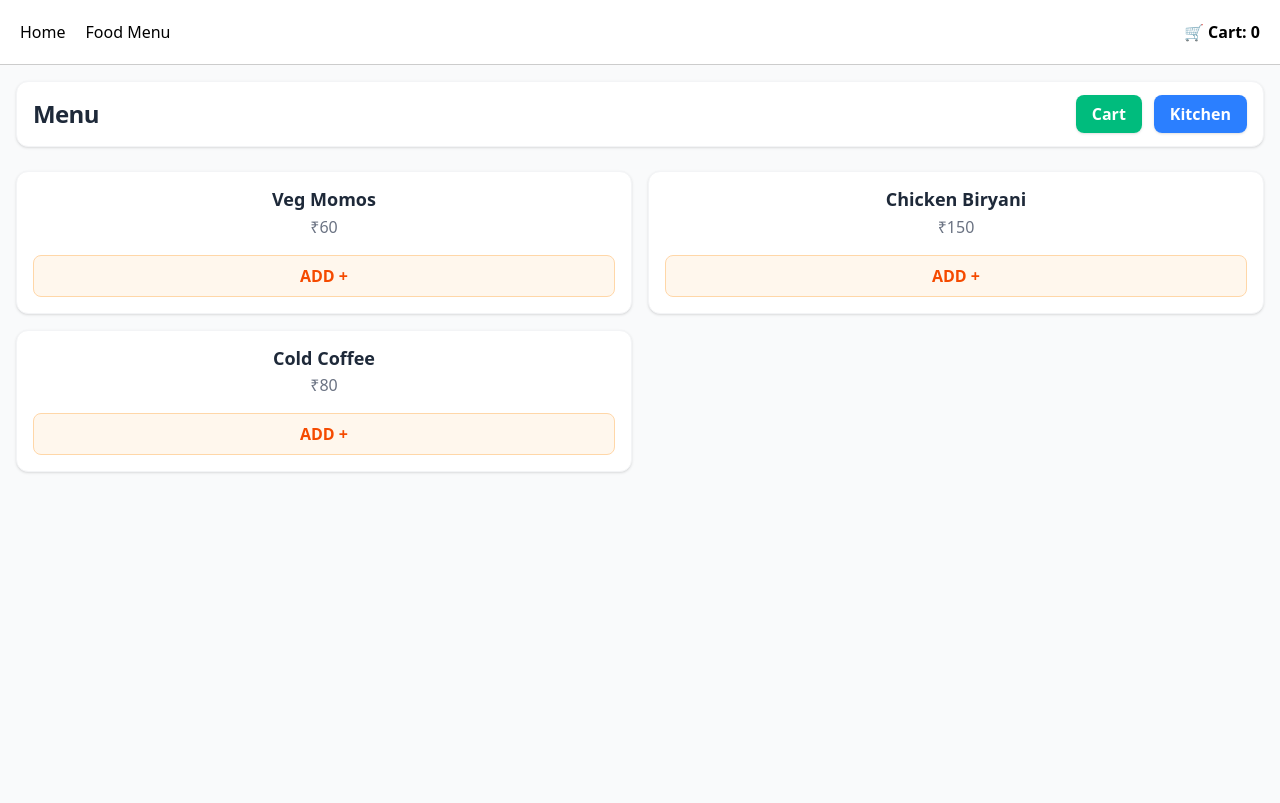
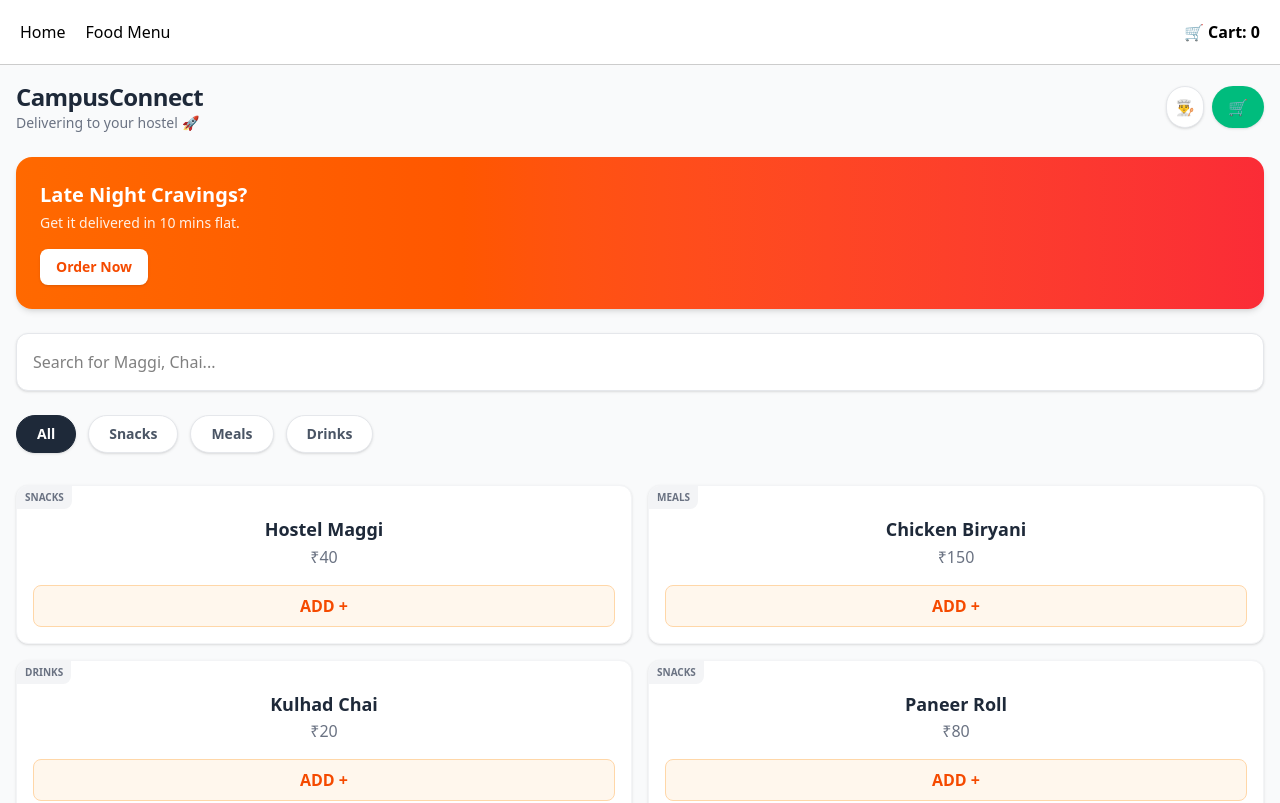
Before and after one commit to Shivstar01/campus-connect, a React (Vite) app: page /menu in a window 1280 px wide. Shown: the top 803 px of the page. Built offline with nearby package versions, Linux system fonts and the light colour scheme.

Commit message:
built splash screen and connected checkout/kitchen to node backend

```diff
--- a/src/CartContext.jsx
+++ b/src/CartContext.jsx
@@ -1,29 +1,45 @@
-import { createContext, useState } from "react";
+import { createContext, useState, useEffect } from 'react';
 
-// 1. Create the Context (The "Radio Station")
 export const CartContext = createContext();
 
-// 2. Create the Provider (The "Broadcast Tower")
 export const CartProvider = ({ children }) => {
-  const [cart, setCart] = useState([]); // This state lives globally!
 
-  const [orders , setOrders] = useState([]);
+  // 1. INITIALIZATION: Instead of starting empty, check the browser's hard drive first!
+  const [cart, setCart] = useState(() => {
+    const savedCart = localStorage.getItem('campusCart');
+    return savedCart ? JSON.parse(savedCart) : []; // If data exists, parse it. If not, empty array.
+  });
 
-  // Function to add item to cart
+  const [orders, setOrders] = useState(() => {
+    const savedOrders = localStorage.getItem('campusOrders');
+    return savedOrders ? JSON.parse(savedOrders) : [];
+  });
+
+  // 2. THE WATCHERS: Every time 'cart' changes, save the new version to localStorage
+  useEffect(() => {
+    localStorage.setItem('campusCart', JSON.stringify(cart));
+  }, [cart]);
+
+  // Every time 'orders' change, save the new version to localStorage
+  useEffect(() => {
+    localStorage.setItem('campusOrders', JSON.stringify(orders));
+  }, [orders]);
+
+  // 3. THE FUNCTIONS (These stay exactly the same!)
   const addToCart = (item) => {
-    setCart([...cart, item]); };// Add new item to existing list
+    setCart((prevCart) => [...prevCart, item]);
+  };
 
-    const clearCart =()=>{
-      setCart([]);
-    };
+  const clearCart = () => {
+    setCart([]);
+  };
 
-    const addOrder=(newOrder)=>{
-      setOrders([...orders , newOrder])
-    };
-
+  const addOrder = (newOrder) => {
+    setOrders((prevOrders) => [...prevOrders, newOrder]);
+  };
 
   return (
-    <CartContext.Provider value={{ cart, addToCart ,clearCart , orders , addOrder }}>
+    <CartContext.Provider value={{ cart, orders, addToCart, clearCart, addOrder }}>
       {children}
     </CartContext.Provider>
   );
--- a/src/Home.jsx
+++ b/src/Home.jsx
@@ -1,4 +1,47 @@
-function Home() {
-  return <h1>🏠 Welcome to CampusConnect</h1>;
-}
+import { Link } from 'react-router-dom';
+
+const Home = () => {
+  return (
+    // Full screen gradient background
+    <div className="min-h-screen bg-gradient-to-br from-orange-500 to-red-500 flex flex-col items-center justify-center p-6 font-sans text-center relative overflow-hidden">
+
+      {/* Decorative background emojis to give it that food-app vibe */}
+      <div className="absolute top-10 left-10 text-6xl opacity-20 transform -rotate-12">🍔</div>
+      <div className="absolute top-20 right-10 text-7xl opacity-20 transform rotate-12">🍕</div>
+      <div className="absolute bottom-20 left-16 text-6xl opacity-20 transform rotate-45">🍟</div>
+      <div className="absolute bottom-32 right-12 text-7xl opacity-20 transform -rotate-12">🥤</div>
+
+      {/* Main Content */}
+      <div className="relative z-10 flex flex-col items-center">
+        {/* Logo / Main Icon */}
+        <div className="bg-white p-6 rounded-full shadow-2xl mb-6 flex items-center justify-center">
+          <span className="text-5xl">🛵</span>
+        </div>
+
+        <h1 className="text-5xl font-black text-white tracking-tight mb-2 drop-shadow-md">
+          CampusConnect
+        </h1>
+
+        <p className="text-lg text-white font-medium opacity-90 mb-10 max-w-xs drop-shadow-sm">
+          Skip the mess line. Get late-night cravings delivered to your hostel block in 10 minutes.
+        </p>
+
+        {/* The Call to Action Button */}
+        <Link
+          to="/menu"
+          className="bg-white text-orange-600 px-10 py-4 rounded-full text-xl font-black shadow-xl hover:scale-105 hover:shadow-2xl active:scale-95 transition-all w-full max-w-xs"
+        >
+          Explore Menu ➔
+        </Link>
+      </div>
+
+      {/* Small footer text */}
+      <div className="absolute bottom-6 text-white text-sm font-medium opacity-70">
+        Built for the campus late-nighters.
+      </div>
+
+    </div>
+  );
+};
+
 export default Home;
--- a/src/Menu.jsx
+++ b/src/Menu.jsx
@@ -3,55 +3,108 @@ import { CartContext } from './CartContext';
 import { Link } from 'react-router-dom';
 
 const Menu = () => {
-  const { addToCart } = useContext(CartContext);
+  const { addToCart, cart } = useContext(CartContext);
 
-  // Your same state, just wrapped in a beautiful new UI
+  // 🟢 NEW: State for our Search Bar and Categories
+  const [searchQuery, setSearchQuery] = useState('');
+  const [activeCategory, setActiveCategory] = useState('All');
+
+  // 🟢 NEW: Expanded Menu with Categories
   const [foodItems] = useState([
-    { id: 1, name: "Veg Momos", price: 60 },
-    { id: 2, name: "Chicken Biryani", price: 150 },
-    { id: 3, name: "Cold Coffee", price: 80 }
+    { id: 1, name: "Hostel Maggi", price: 40, category: "Snacks" },
+    { id: 2, name: "Chicken Biryani", price: 150, category: "Meals" },
+    { id: 3, name: "Kulhad Chai", price: 20, category: "Drinks" },
+    { id: 4, name: "Paneer Roll", price: 80, category: "Snacks" },
+    { id: 5, name: "Cold Coffee", price: 60, category: "Drinks" },
+    { id: 6, name: "Veg Thali", price: 120, category: "Meals" }
   ]);
 
+  const categories = ["All", "Snacks", "Meals", "Drinks"];
+
+  // 🟢 NEW: The Filter Engine (Runs instantly when you type or click a category)
+  const filteredItems = foodItems.filter(item => {
+    const matchesCategory = activeCategory === 'All' || item.category === activeCategory;
+    const matchesSearch = item.name.toLowerCase().includes(searchQuery.toLowerCase());
+    return matchesCategory && matchesSearch;
+  });
+
   return (
-    // min-h-screen makes it take the full height of the device
-    <div className="min-h-screen bg-gray-50 p-4 font-sans">
+    <div className="min-h-screen bg-gray-50 p-4 font-sans pb-24">
 
       {/* 🟢 THE HEADER */}
-      <div className="flex justify-between items-center mb-6 bg-white p-4 rounded-xl shadow-sm border border-gray-100">
-        <h1 className="text-2xl font-black text-gray-800 tracking-tight">Menu</h1>
-        <div className="space-x-3">
-          <Link to="/cart" className="bg-emerald-500 text-white px-4 py-2 rounded-lg font-bold shadow-sm hover:bg-emerald-600 transition">
-            Cart
+      <div className="flex justify-between items-center mb-6">
+        <div>
+          <h1 className="text-2xl font-black text-gray-800 tracking-tight">CampusConnect</h1>
+          <p className="text-sm text-gray-500 font-medium">Delivering to your hostel 🚀</p>
+        </div>
+        <div className="space-x-2 flex">
+          <Link to="/orders" className="bg-white border border-gray-200 text-gray-700 p-2 rounded-full shadow-sm hover:bg-gray-100 transition">
+             👨‍🍳
           </Link>
-          <Link to="/orders" className="bg-blue-500 text-white px-4 py-2 rounded-lg font-bold shadow-sm hover:bg-blue-600 transition">
-            Kitchen
+          <Link to="/cart" className="bg-emerald-500 text-white p-2 px-4 rounded-full font-bold shadow-sm hover:bg-emerald-600 transition flex items-center gap-2">
+            🛒 {cart.length > 0 && <span className="bg-white text-emerald-600 rounded-full px-2 py-0.5 text-xs">{cart.length}</span>}
           </Link>
         </div>
       </div>
 
-      {/* 🟢 THE FOOD GRID (2 columns on mobile) */}
+      {/* 🟢 HERO BANNER */}
+      <div className="bg-gradient-to-r from-orange-500 to-red-500 rounded-2xl p-6 text-white shadow-md mb-6">
+        <h2 className="text-xl font-black mb-1">Late Night Cravings?</h2>
+        <p className="text-sm font-medium opacity-90 mb-4">Get it delivered in 10 mins flat.</p>
+        <button className="bg-white text-orange-600 text-sm font-bold px-4 py-2 rounded-lg shadow hover:scale-105 transition-transform">
+          Order Now
+        </button>
+      </div>
+
+      {/* 🟢 SEARCH BAR */}
+      <div className="mb-6">
+        <input
+          type="text"
+          placeholder="Search for Maggi, Chai..."
+          value={searchQuery}
+          onChange={(e) => setSearchQuery(e.target.value)}
+          className="w-full bg-white border border-gray-200 p-4 rounded-xl shadow-sm focus:outline-none focus:border-orange-500 focus:ring-2 focus:ring-orange-200 transition"
+        />
+      </div>
+
+      {/* 🟢 CATEGORY SCROLL */}
+      <div className="flex overflow-x-auto gap-3 mb-6 pb-2 scrollbar-hide">
+        {categories.map(cat => (
+          <button
+            key={cat}
+            onClick={() => setActiveCategory(cat)}
+            className={`whitespace-nowrap px-5 py-2 rounded-full font-bold text-sm transition-all shadow-sm border ${
+              activeCategory === cat
+                ? "bg-gray-800 text-white border-gray-800"
+                : "bg-white text-gray-600 border-gray-200 hover:bg-gray-100"
+            }`}
+          >
+            {cat}
+          </button>
+        ))}
+      </div>
+
+      {/* 🟢 THE FOOD GRID */}
       <div className="grid grid-cols-2 gap-4">
-        {foodItems.map((item) => (
-          <div key={item.id} className="bg-white p-4 rounded-xl shadow-sm border border-gray-100 flex flex-col items-center">
-
-            <h3 className="text-lg font-bold text-gray-800 text-center leading-tight mb-1">
-              {item.name}
-            </h3>
-
-            <p className="text-gray-500 font-medium mb-4">
-              ₹{item.price}
-            </p>
-
-            {/* The Zepto-style ADD button */}
+        {filteredItems.length === 0 ? (
+          <p className="col-span-2 text-center text-gray-500 py-10">No items found! 😢</p>
+        ) : (
+          filteredItems.map((item) => (
+            <div key={item.id} className="bg-white p-4 rounded-xl shadow-sm border border-gray-100 flex flex-col items-center relative overflow-hidden">
+              <span className="absolute top-0 left-0 bg-gray-100 text-gray-500 text-[10px] font-bold px-2 py-1 rounded-br-lg uppercase">
+                {item.category}
+              </span>
+              <h3 className="text-lg font-bold text-gray-800 text-center leading-tight mt-4 mb-1">{item.name}</h3>
+              <p className="text-gray-500 font-medium mb-4">₹{item.price}</p>
               <button
                 onClick={() => addToCart(item)}
-              className="w-full bg-orange-50 text-orange-600 font-bold py-2 rounded-lg border border-orange-200 hover:bg-orange-100 hover:scale-105 active:scale-95 transition-all"
+                className="w-full bg-orange-50 text-orange-600 font-bold py-2 rounded-lg border border-orange-200 hover:bg-orange-100 active:scale-95 transition-all"
               >
                 ADD +
               </button>
-
             </div>
-        ))}
+          ))
+        )}
       </div>
 
     </div>
```
Also changed, not shown: src/Checkout.jsx (+34 -45 lines), src/Orders.jsx (+36 -30 lines), 1 other file (tests, documents, lock files or other folders). Lines whose indentation alone changed are shown as unchanged.
